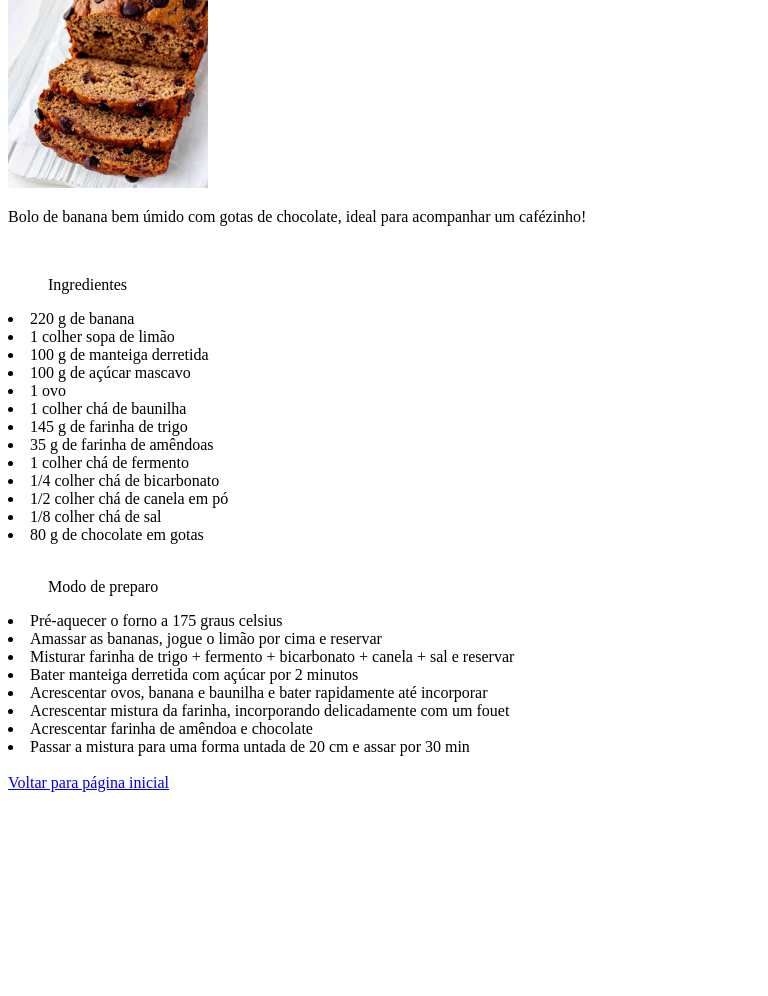
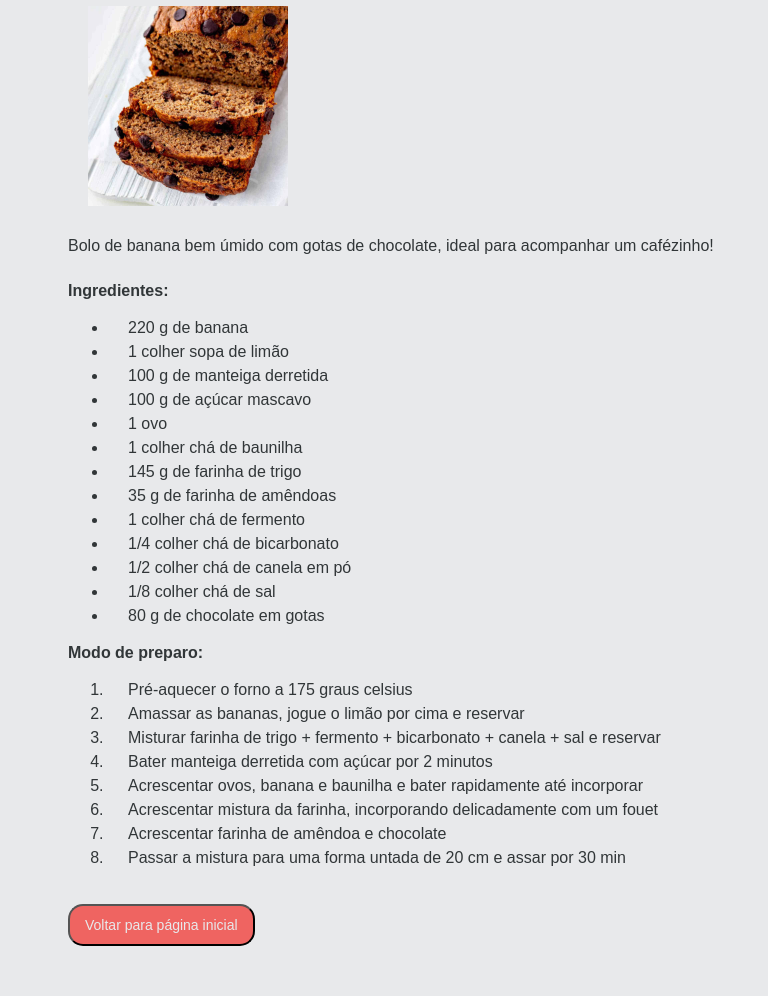
Before and after one commit to elianemika81/odin-recipes, a plain HTML site: page recipes/banana-bread.html in a window 1280 px wide. Shown: the part 92-1088 px from the top of the page, without its empty margins (0-768 px from the left). Before the commit the page ends 892 px from the top, so only its background shows below. Drawn offline with Linux system fonts and the light colour scheme.

Commit message:
add css and make changes to html

```diff
--- a/recipes/banana-bread.html
+++ b/recipes/banana-bread.html
@@ -1,6 +1,7 @@
 <!DOCTYPE html>
 <html lang="pt-br">
 <head>
+    <link rel="stylesheet" href="recipes.css">
     <meta charset="UTF-8">
     <meta name="viewport" content="width=device-width, initial-scale=1.0">
     <title>Banana Bread</title>
@@ -8,9 +9,9 @@
 <body>
     <h1>Banana Bread</h1>
     <img src="../images/banana-bread.jpeg" alt="foto de bolo de banana com gotas de chocolate" height="200px">
-    <p>Bolo de banana bem úmido com gotas de chocolate, ideal para acompanhar um cafézinho!</p>
-    <br>
-    <ul>Ingredientes</ul>
+    <p class="description">Bolo de banana bem úmido com gotas de chocolate, ideal para acompanhar um cafézinho!</p>
+    <p class="highlight">Ingredientes:</p>
+        <ul>
         <li>220 g de banana</li>
         <li>1 colher sopa de limão </li>
         <li>100 g de manteiga derretida</li>
@@ -24,8 +25,9 @@
         <li>1/2 colher chá de canela em pó</li>
         <li>1/8 colher chá de sal</li>
         <li>80 g de chocolate em gotas</li>
-    <br>
-    <ol>Modo de preparo</ol>
+        </ul>
+    <p class="highlight">Modo de preparo:</p>
+        <ol>
         <li>Pré-aquecer o forno a 175 graus celsius</li>
         <li>Amassar as bananas, jogue o limão por cima e reservar</li>
         <li>Misturar farinha de trigo + fermento + bicarbonato + canela + sal e reservar</li>
@@ -34,7 +36,8 @@
         <li>Acrescentar mistura da farinha, incorporando delicadamente com um fouet</li>
         <li>Acrescentar farinha de amêndoa e chocolate</li>
         <li>Passar a mistura para uma forma untada de 20 cm e assar por 30 min</li>
+        </ol>
     <br>
-    <a href="../index.html">Voltar para página inicial</a>
+    <a href="../index.html"><button>Voltar para página inicial</button></a>
 </body>
 </html>
--- /dev/null
+++ b/recipes/recipes.css
@@ -0,0 +1,39 @@
+* {
+    font-family: Arial, Helvetica, sans-serif;
+    background-color: #E8E9EB;
+    color: #313638;
+    padding-left: 20px;
+}
+
+body {
+    margin-bottom: 50px;
+}
+
+h1 {
+    margin-top: 40px;
+}
+
+img {
+    margin-left: 20px;
+}
+
+.description {
+    line-height: 40px;
+}
+
+.highlight {
+    font-weight: bold ;
+}
+
+li {
+    margin-left: 40px;
+    line-height: 24px;
+}
+
+button {
+    background-color: #EF6461;
+    color: #E8E9EB;
+    font-size: 14px;
+    padding: 11px 15px;
+    border-radius: 15px;
+}
--- /dev/null
+++ b/style.css
@@ -0,0 +1,24 @@
+* {
+    font-family: Arial, Helvetica, sans-serif;
+    background-color: #E8E9EB;
+    text-align: center;
+    color: #313638;
+}
+
+a {
+    color: #EF6461;
+    text-decoration: none;
+}
+
+h1 {
+    margin-top: 40px;
+}
+
+button {
+    background-color: #EF6461;
+    color: #E8E9EB;
+    font-size: 16px;
+    padding: 15px 20px;
+    margin: 10px;
+    border-radius: 15px;
+}
```
Also changed, not shown: index.html (+5 -7 lines), recipes/bolo-banana-mel.html (+9 -6 lines), recipes/cookielicious.html (+9 -6 lines). Lines whose indentation alone changed are shown as unchanged.
